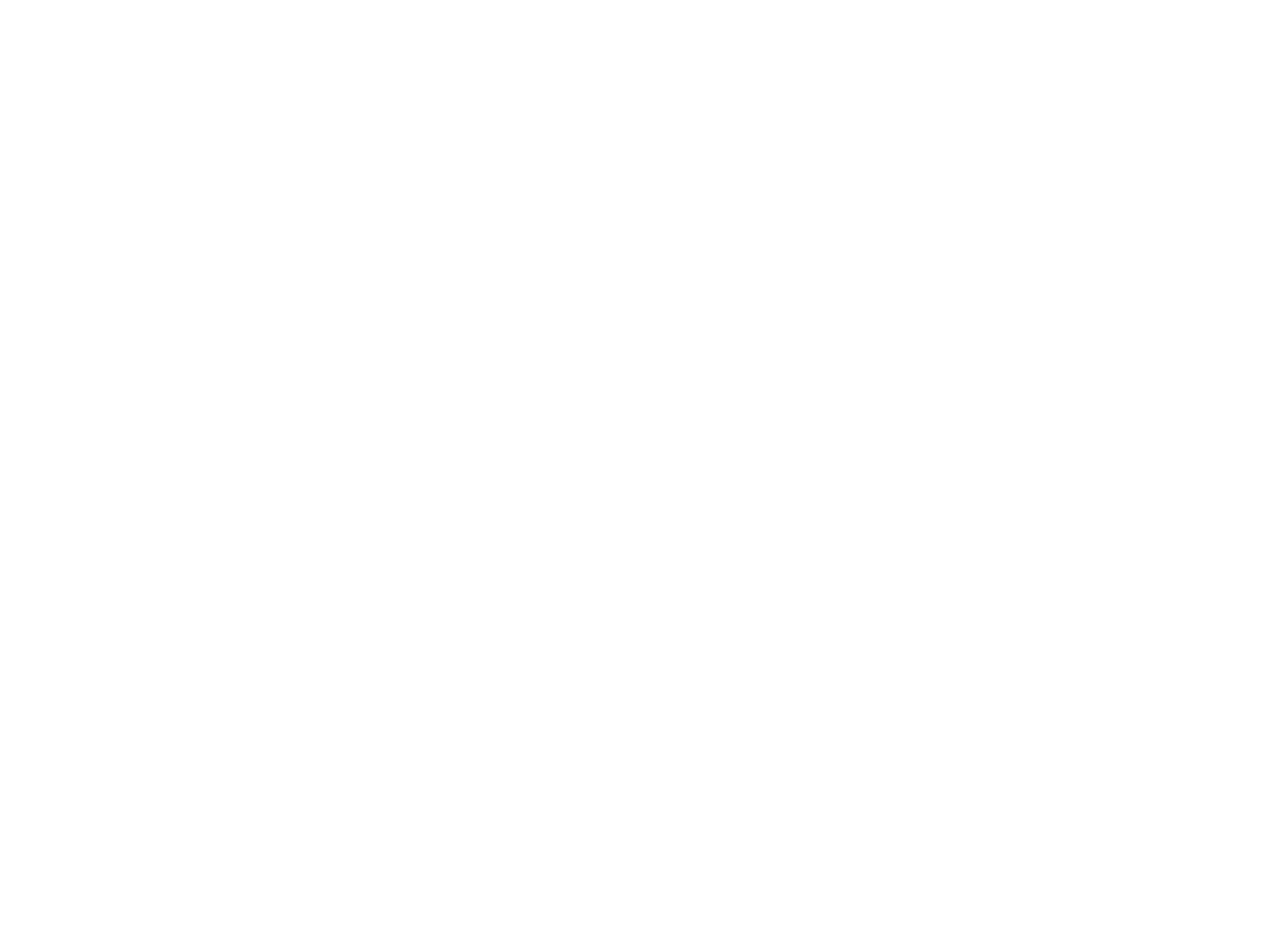
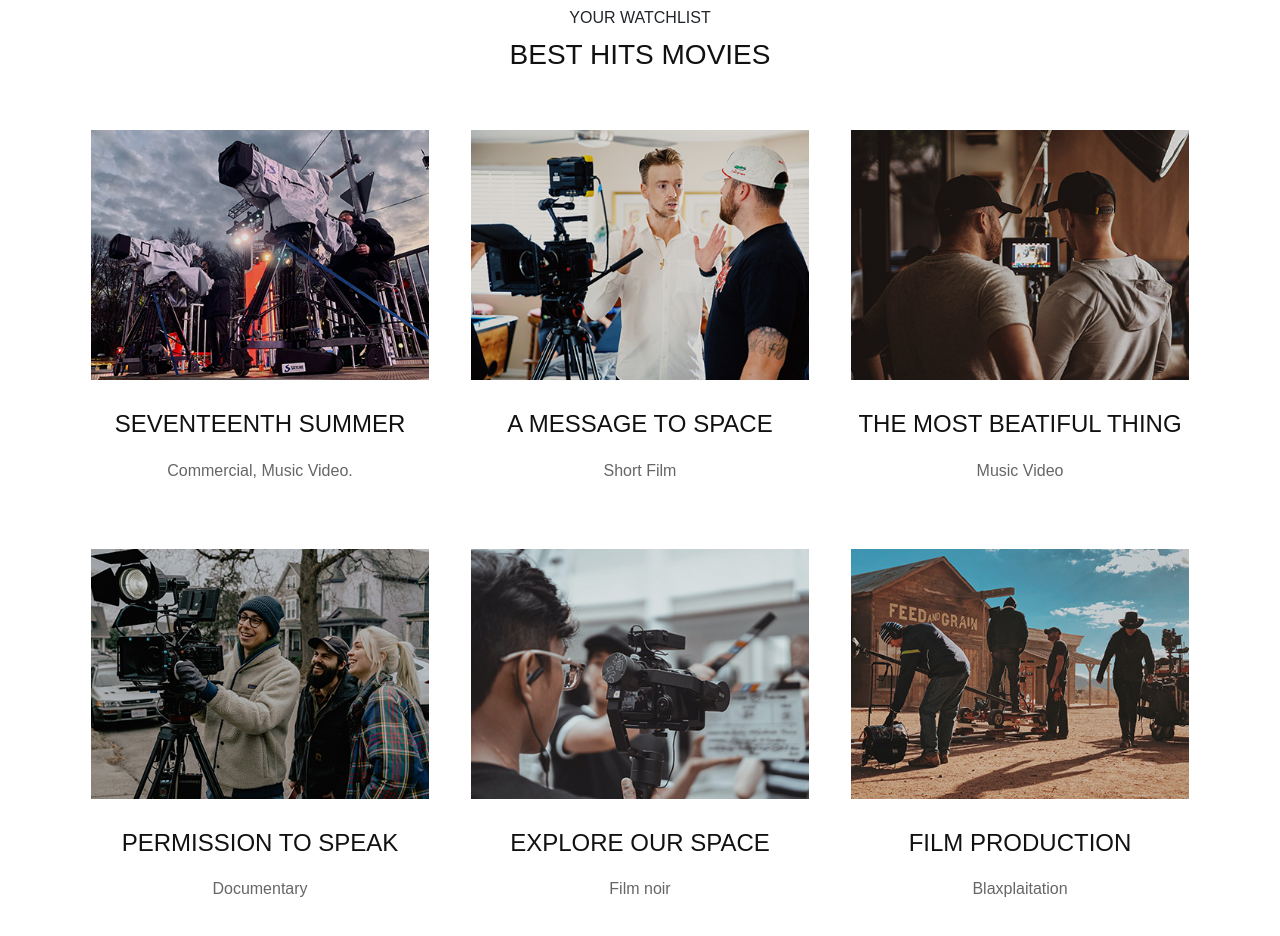
Before and after one commit to EmanueleDiLeo/proj-html-vuejs, a Vue app: page / in a window 1280 px wide. Shown: the part 2240-3176 px from the top of the page. Before the commit the page ends 2246 px from the top, so only its background shows below. Built offline with nearby package versions, Linux system fonts and the light colour scheme; a small style sheet from the web is missing.

Commit message:
[ADD] : watchlist

```diff
--- a/src/components/Main.vue
+++ b/src/components/Main.vue
@@ -2,8 +2,9 @@
   <main>
     <div class="container-fluid">
       <Jumbo />
-      <ContainerCardsThree type="PELICULA STUDIO" title="THIS IS WHAT WE DO"/>
+      <ContainerCardsThree text="PELICULA STUDIO" title="THIS IS WHAT WE DO" type="pelicula"/>
       <AboutUs />
+      <ContainerCardsThree text="YOUR WATCHLIST" title="BEST HITS MOVIES" type="watchlist"/>
 
     </div>
   </main>
--- a/src/components/partials/Card.vue
+++ b/src/components/partials/Card.vue
@@ -1,7 +1,8 @@
 <template>
   <div class=" my-card d-flex flex-column text-center ">
     <div class="container-img">
-      <img class="svg-w" :src="item.img" alt="">
+      <img v-if="item.isSVG" class="svg-w" :src="item.img" alt="">
+      <img v-if="item.isGallery" class="gallery" :src="item.img" alt="">
     </div>
     <h4>{{ item.title }}</h4>
     <p>{{ item.text }}</p>
@@ -9,16 +10,8 @@
 </template>
 
 <script>
-import {pelicula,watchlist} from '../../data/cards';
 export default {
   name:'Card',
-
-  data(){
-    return{
-      pelicula,
-      watchlist,
-    }
-  },
 
   props:{
     item:Object,
@@ -32,11 +25,13 @@
   .my-card{
     margin-top: 50px ;
     .container-img{
-      // height: 250px;
       margin-bottom: 30px;
       .svg-w{
         width: 80px;
         height: 80px;
+      }
+      .gallery{
+        height: 250px;
       }
     }
     h4{
--- a/src/components/partials/ContainerCardsThree.vue
+++ b/src/components/partials/ContainerCardsThree.vue
@@ -1,10 +1,10 @@
 <template>
   <div class="container text-center mb-100">
-    <span>{{ type }}</span>
+    <span>{{ text }}</span>
     <h3 class="pt-2"> {{ title }}</h3>
     <div class="row">
       <div
-        v-for="(item,index) in pelicula"
+        v-for="(item,index) in store[type]"
         :key="index"
         class="col-4"><p></p>
         <Card :item="item"/>
@@ -16,13 +16,14 @@
 </template>
 
 <script>
-import {pelicula,watchlist} from '../../data/cards';
+import {store} from '../../data/store';
 import Card from './Card.vue';
 export default {
   name:'ContainerCardsThree',
   props:{
-    type:String,
+    text:String,
     title:String,
+    type:Object,
   },
   components:{
     Card,
@@ -30,8 +31,7 @@
 
   data(){
     return{
-      pelicula,
-      watchlist,
+      store,
     }
   },
 }
--- a/src/data/store.js
+++ b/src/data/store.js
@@ -2,5 +2,186 @@
 
 export const store = reactive({
 
+   pelicula : [
+    {
+      img:'/macchina-da-ripresa.svg',
+      title:'ARRAY OF EQUIPMENT',
+      text:'Lorem ipsum dolor sit amet consectetur adipisicing elit. Distinctio, repudiandae.',
+      date:null,
+      isSVG:true,
+      isGallery:false,
+      isPeople:false,
+    },
+    {
+      img:'/3d.svg',
+      title:'NEW TECHNOLOGIES',
+      text:'Lorem ipsum dolor sit amet consectetur adipisicing elit. Distinctio, repudiandae.',
+      date:null,
+      isSVG:true,
+      isGallery:false,
+      isPeople:false,
+    },
+    {
+      img:'/maschere.svg',
+      title:'VERSITILE ACTORS',
+      text:'Lorem ipsum dolor sit amet consectetur adipisicing elit. Distinctio, repudiandae.',
+      date:null,
+      isSVG:true,
+      isGallery:false,
+      isPeople:false,
+    },
+    {
+      img:'/sedia.svg',
+      title:'TOP DIRECTORS',
+      text:'Lorem ipsum dolor sit amet consectetur adipisicing elit. Distinctio, repudiandae.',
+      date:null,
+      isSVG:true,
+      isGallery:false,
+      isPeople:false,
+    },
+    {
+      img:'/player.svg',
+      title:'MINUTE EDITING',
+      text:'Lorem ipsum dolor sit amet consectetur adipisicing elit. Distinctio, repudiandae.',
+      date:null,
+      isSVG:true,
+      isGallery:false,
+      isPeople:false,
+    },
+    {
+      img:'/pellicola.svg',
+      title:'VERSITILE ACTORS',
+      text:'Lorem ipsum dolor sit amet consectetur adipisicing elit. Distinctio, repudiandae.',
+      date:null,
+      isSVG:true,
+      isGallery:false,
+      isPeople:false,
+    },
+  ],
 
+  watchlist : [
+    {
+      img:'/Gallery-01.jpg',
+      title:'SEVENTEENTH SUMMER',
+      text:'Commercial, Music Video.',
+      date:null,
+      isSVG:false,
+      isGallery:true,
+      isPeople:false,
+    },
+    {
+      img:'/Gallery-02.jpg',
+      title:'A MESSAGE TO SPACE',
+      text:'Short Film',
+      date:null,
+      isSVG:false,
+      isGallery:true,
+      isPeople:false,
+    },
+    {
+      img:'/Gallery-03.jpg',
+      title:'THE MOST BEATIFUL THING',
+      text:'Music Video',
+      date:null,
+      isSVG:false,
+      isGallery:true,
+      isPeople:false,
+    },
+    {
+      img:'/Gallery-04.jpg',
+      title:'PERMISSION TO SPEAK',
+      text:'Documentary',
+      date:null,
+      isSVG:false,
+      isGallery:true,
+      isPeople:false,
+    },
+    {
+      img:'/Gallery-05.jpg',
+      title:'EXPLORE OUR SPACE',
+      text:'Film noir',
+      date:null,
+      isSVG:false,
+      isGallery:true,
+      isPeople:false,
+    },
+    {
+      img:'/Gallery-06.jpg',
+      title:'FILM PRODUCTION',
+      text:'Blaxplaitation',
+      date:null,
+      isSVG:false,
+      isGallery:true,
+      isPeople:false,
+    },
+  ],
+
+  team:[
+    {
+      img:'',
+      title:'',
+      text:'',
+      date:null,
+      isSVG:false,
+      isGallery:false,
+      isPeople:true,
+    },
+    {
+      img:'',
+      title:'',
+      text:'',
+      date:null,
+      isSVG:false,
+      isGallery:false,
+      isPeople:true,
+    },
+    {
+      img:'',
+      title:'',
+      text:'',
+      date:null,
+      isSVG:false,
+      isGallery:false,
+      isPeople:true,
+    },
+    {
+      img:'',
+      title:'',
+      text:'',
+      date:null,
+      isSVG:false,
+      isGallery:false,
+      isPeople:true,
+    },
+  ],
+
+  news:[
+    {
+      img:'',
+      title:'',
+      text:'',
+      date:null,
+      isSVG:false,
+      isGallery:true,
+      isPeople:false,
+    },
+    {
+      img:'',
+      title:'',
+      text:'',
+      date:null,
+      isSVG:false,
+      isGallery:true,
+      isPeople:false,
+    },
+    {
+      img:'',
+      title:'',
+      text:'',
+      date:null,
+      isSVG:false,
+      isGallery:true,
+      isPeople:false,
+    },
+  ],
 })
```
